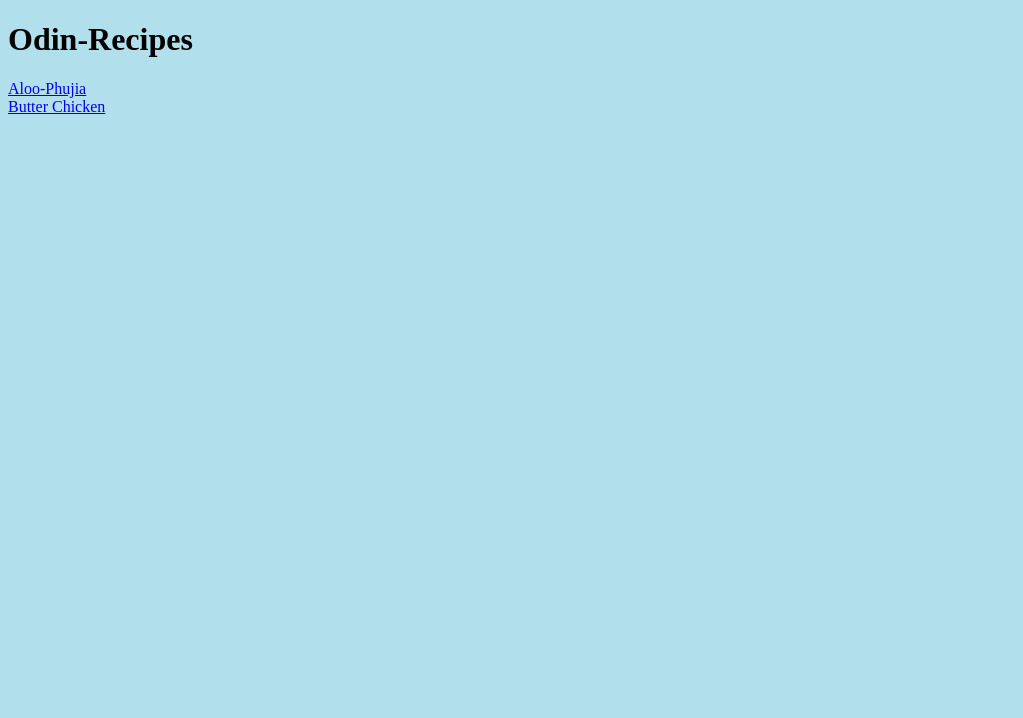
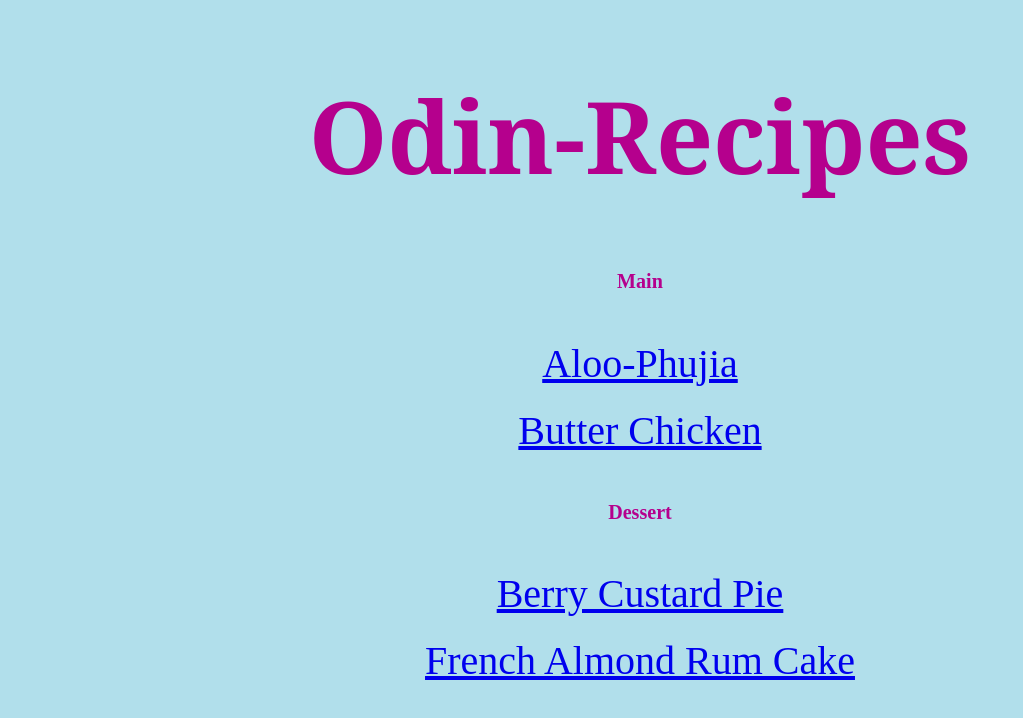
Before and after one commit to RiddheshRajwadkar/odin-recipe, a plain HTML site: page index.html in a window 1280 px wide. Shown: the whole page, without its empty margins (0-1023 px from the left). Drawn offline with Linux system fonts and the light colour scheme.

Commit message:
Minor changes to the index.html and 2 new recipes

```diff
--- a/Style.css
+++ b/Style.css
@@ -1,3 +1,32 @@
 *{
     background-color: rgb(177, 223, 235);
 }
+
+
+.Title{
+    font-family:Cambria, Cochin, Georgia, Times, 'Times New Roman', serif;
+    color: rgb(181, 0, 141);
+    text-align: center;
+    font-size: 50px;
+}
+
+.subTitle{
+    text-align: center;
+    color: rgb(181, 0, 141);
+    font-size: 30px;
+    font-family: 'Times New Roman', Times, serif;
+}
+
+.Recipe{
+    text-align: center;
+    color: rgb(181, 0, 141);
+    font-size: 40px;
+    text-decoration: none;
+}
+
+.Butter-Chicken{
+    text-align: center;
+    color: rgb(181, 0, 141);
+    padding-top: 20px;
+    font-size: 40px;
+}
--- a/index.html
+++ b/index.html
@@ -7,8 +7,14 @@
     <link rel = "stylesheet" href = "Style.css">
 </head>
 <body>
-    <h1>Odin-Recipes</h1>
-    <a href="recipes/Aloo-Phujia.html">Aloo-Phujia</a><br>
-    <a href="recipes/Butter-Chicken.html">Butter Chicken</a>
+    <div class="Title"><h1>Odin-Recipes</h1></div>
+        <div class="subTitle"><h6>Main</h6></div>
+        <div class="Recipe">
+        <div class="Aloo-Phujia"><a href="recipes/Aloo-Phujia.html">Aloo-Phujia</a><br></div>
+        <div class="Butter-Chicken"><a href="recipes/Butter-Chicken.html">Butter Chicken</a></div>
+        <div class="subTitle"><h6>Dessert</h6></div>
+        <div class="Berry-Custard-Pie"><a href="recipes/Berry-Custard-Pie.html">Berry Custard Pie</a><br></div>
+        <div class="Butter-Chicken"><a href="recipes/French-Almond-Rum-Cake">French Almond Rum Cake</a></div>
+    </div>
 </body>
 </html>
```
Also changed, not shown: Berry-Custard-Pie.html (added, +11 -0 lines), French-Almond-Rum-Cake.html (added).
